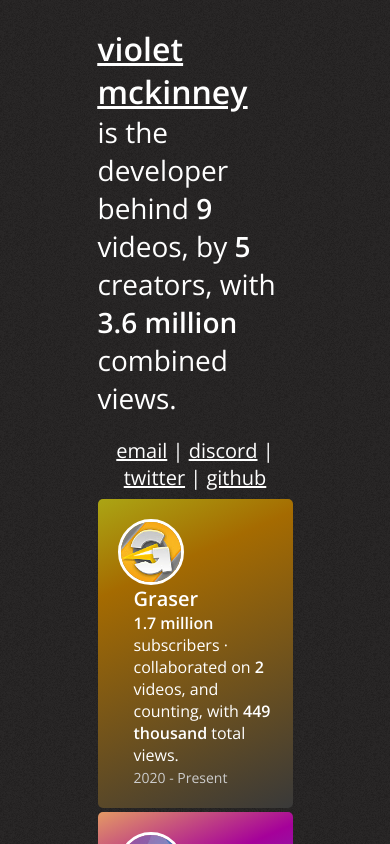
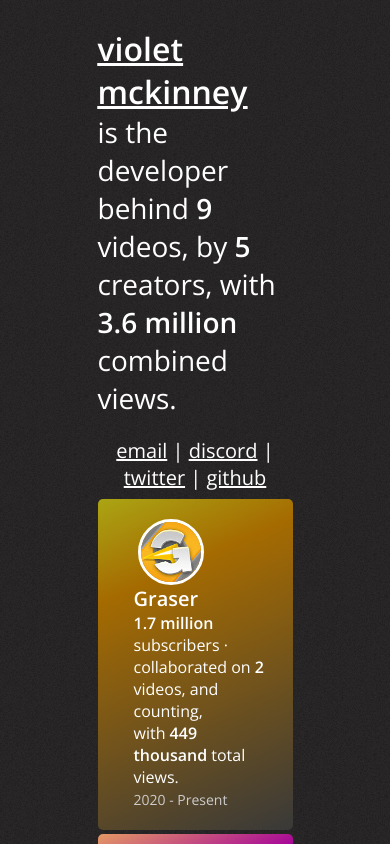
Before and after one commit to violetwtf/violet.wtf, a React (Create React App) app: page / in a window 390 px wide. Shown: the top 844 px of the page. Built offline with nearby package versions, Linux system fonts and the light colour scheme.

Commit message:
Make it just a little bit more mobile friendly

```diff
--- a/src/App.css
+++ b/src/App.css
@@ -65,6 +65,7 @@
     border-radius: 50%;
     float: left;
     border-style: solid;
+    margin-left: 20px;
 }
 
 .expText
--- a/src/components/Experience.tsx
+++ b/src/components/Experience.tsx
@@ -53,7 +53,7 @@
                         subscribers &middot; collaborated on
                         <b> {creator.viewsThousands.length}</b> video{isOneVideo ? '' : 's'}
                         {creator.current ? ', and counting, ' : ' '}
-                        with <b>{views}</b>{isOneVideo ? '' : ' total'} views.
+                        <br />with <b>{views}</b>{isOneVideo ? '' : ' total'} views.
                         </p>
                     <span className='expYear'>
                         {creator.years[0]} {currentYear ? ` - ` + currentYear : ''}
```
